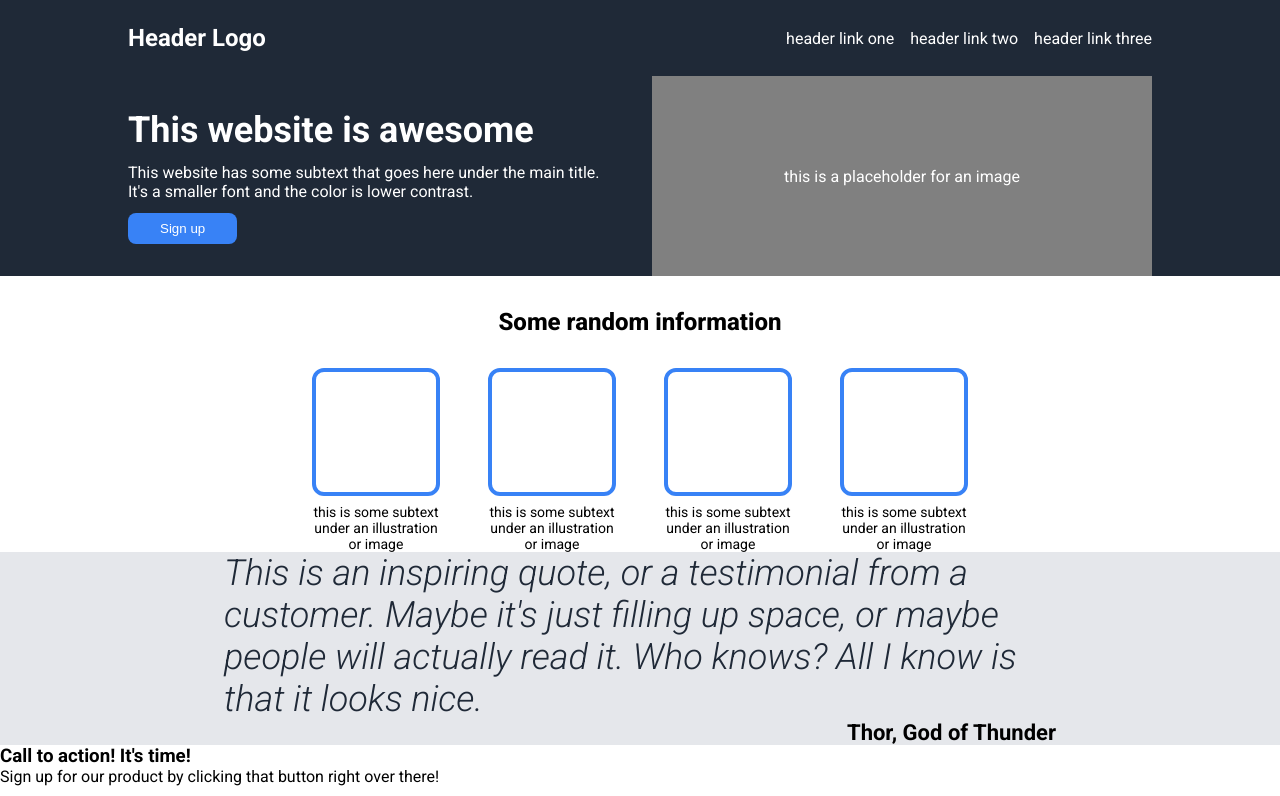
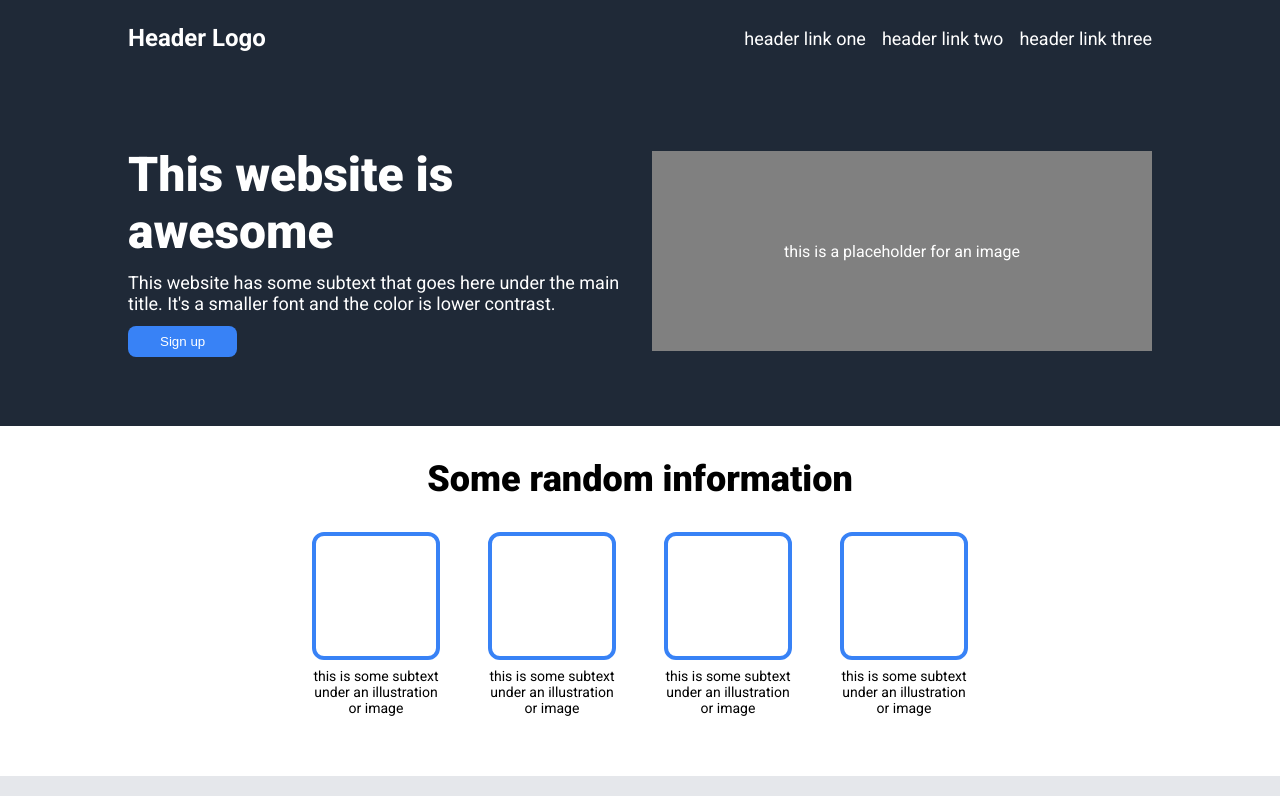
Before and after one commit to Lushtrii/odin-landing-page, a plain HTML site: page index.html in a window 1280 px wide. Shown: the top 796 px of the page. Drawn offline with Linux system fonts and the light colour scheme.

Commit message:
style: update font size and weight to match spec

```diff
--- a/style.css
+++ b/style.css
@@ -18,7 +18,7 @@ main {
 }
 
 section {
-  flex: 1;
+  flex: 1 0 350px;
 }
 
 header {
@@ -49,6 +49,7 @@ ul {
 .header-links {
   display: flex;
   gap: 16px;
+  font-size: 18px;
 }
 
 a {
@@ -81,7 +82,11 @@ a:hover {
 }
 
 .hero-section h1 {
-  font-size: 36px;
+  font-size: 48px;
+  font-weight: 900;
+}
+.hero-section p {
+  font-size: 18px;
 }
 
 .hero-text {
@@ -122,7 +127,8 @@ a:hover {
 
 .features-header {
   margin: 32px 0;
-  font-weight: 800;
+  font-size: 36px;
+  font-weight: 900;
 }
 
 .feature-desc {
```
